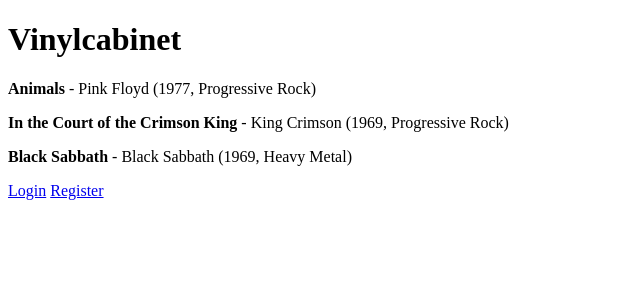
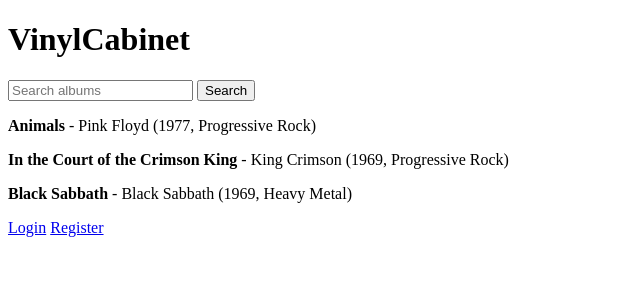
Before and after one commit to arouvari/vinylcabinet, a Flask app: page / in a window 1280 px wide. Shown: the top 300 px of the page, without its empty margins (0-640 px from the left). Run offline with Flask 3, Linux system fonts and the light colour scheme; data comes from the database, SQL or seed files in the repository.

Commit message:
Add search

```diff
--- a/app.py
+++ b/app.py
@@ -7,10 +7,19 @@ import db
 app = Flask(__name__)
 app.secret_key = config.secret_key
 
-@app.route("/")
+@app.route("/", methods=["GET"])
 def index():
-    albums = db.query("SELECT id, title, artist, year, genre, user_id FROM albums")
-    return render_template("index.html", albums=albums)
+    query = request.args.get("query", "").strip()
+
+    if query:
+        albums = db.query("""
+            SELECT id, title, artist, year, genre, user_id
+            FROM albums
+            WHERE title LIKE ? OR artist LIKE ? OR year LIKE ? OR genre LIKE ?
+        """, (f"%{query}%", f"%{query}%", f"%{query}%", f"%{query}%"))
+    else:
+        albums = db.query("SELECT id, title, artist, year, genre, user_id FROM albums")
+    return render_template("index.html", albums=albums, query=query)
 
 @app.route("/add")
 def add():
--- a/templates/index.html
+++ b/templates/index.html
@@ -2,7 +2,7 @@
 <html>
 
 <head>
-  <title>Vinylcabinet</title>
+  <title>VinylCabinet</title>
 </head>
 
 <body>
@@ -15,7 +15,12 @@
     </ul>
   {% endif %}
   {% endwith %}
-  <h1>Vinylcabinet</h1>
+  <h1>VinylCabinet</h1>
+  <form action="/" method="get">
+    <input type="text" name="query" placeholder="Search albums" value="{{ query or '' }}">
+    <button type="submit">Search</button>
+  </form>
+  {% if albums %}
     {% for album in albums %}
     <p>
       <strong>{{ album["title"] }}</strong> - {{ album["artist"]}} ({{ album["year"] }}, {{ album["genre"] }})
@@ -27,6 +32,9 @@
       {% endif %}
     </p>
     {% endfor %}
+  {% else %}
+    <p>No albums found</p>
+  {% endif %}
     <p>
     {% if session.username %}
     <a href="{{ url_for('add') }}">Add</a>
```
Lines whose indentation alone changed are shown as unchanged.
